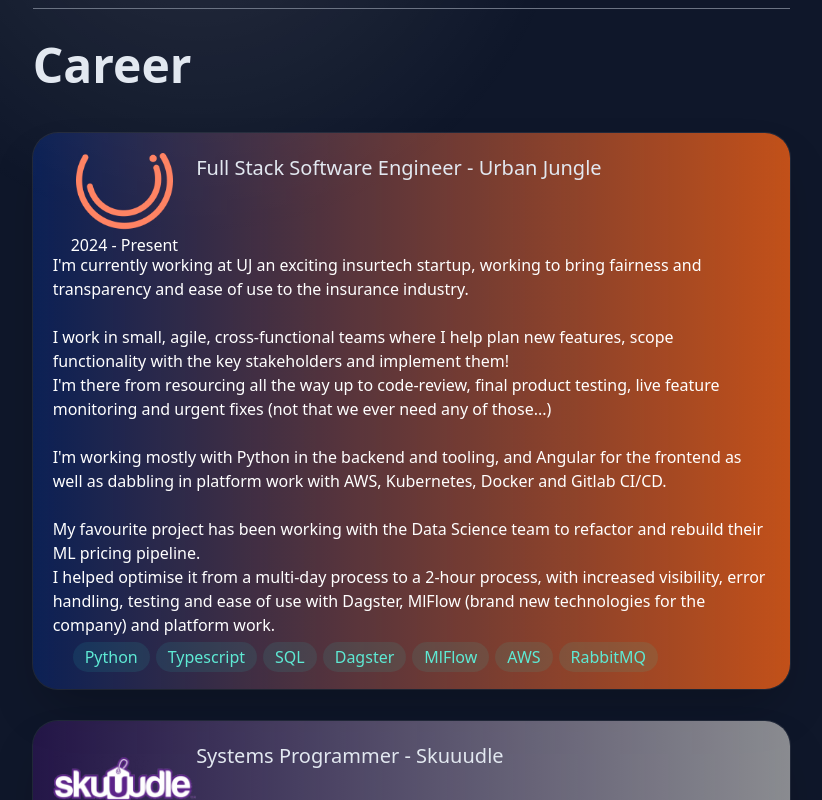
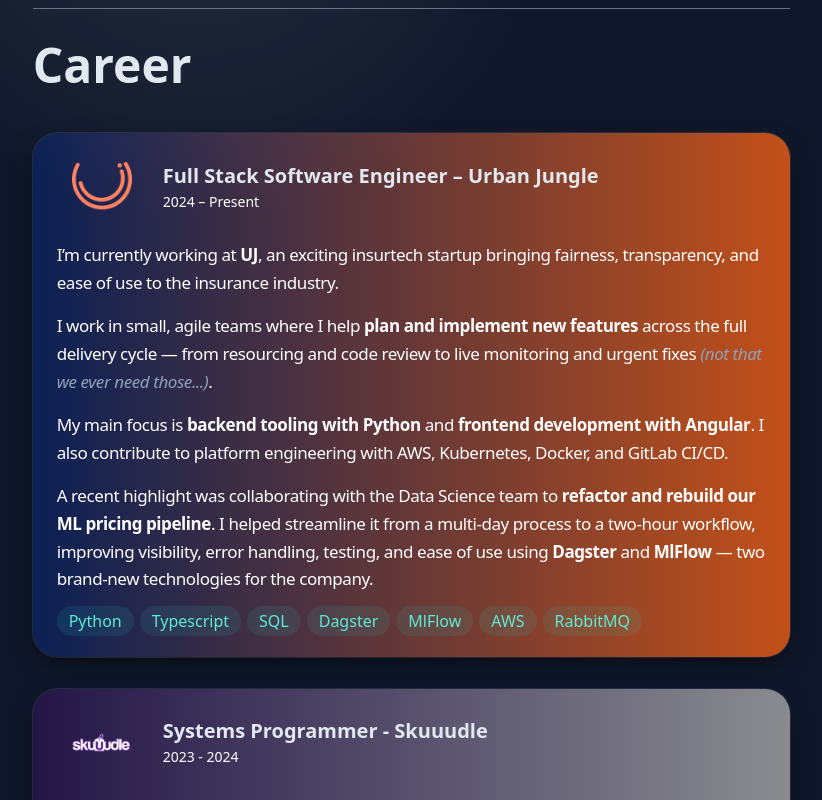
Before and after one commit to jhygate/jhygate.github.io, an Angular app: page / in a window 1280 px wide. Shown: the part 540-1340 px from the top of the page, without its empty margins (442-1264 px from the left). Built offline with nearby package versions, Linux system fonts and the light colour scheme.

Commit message:
idk maybe slightly prettier

```diff
--- a/src/app/components/experience/career/career.component.html
+++ b/src/app/components/experience/career/career.component.html
@@ -4,25 +4,40 @@
   gradientClass="uj-gradient"
   imageSrc="assets/images/UJ.png"
   imageAlt="UJ logo"
-  date="2024 - Present"
-  title="Full Stack Software Engineer - Urban Jungle"
+  date="2024 – Present"
+  title="Full Stack Software Engineer – Urban Jungle"
   [techStack]="['Python', 'Typescript', 'SQL', 'Dagster', 'MlFlow', 'AWS', 'RabbitMQ']"
 >
-  <p>
-    I'm currently working at UJ an exciting insurtech startup, working to bring fairness and
-    transparency and ease of use to the insurance industry.<br /><br />
-    I work in small, agile, cross-functional teams where I help plan new features, scope
-    functionality with the key stakeholders and implement them!<br />
-    I'm there from resourcing all the way up to code-review, final product testing, live feature
-    monitoring and urgent fixes (not that we ever need any of those...)<br /><br />
-    I'm working mostly with Python in the backend and tooling, and Angular for the frontend as well
-    as dabbling in platform work with AWS, Kubernetes, Docker and Gitlab CI/CD.<br /><br />
-    My favourite project has been working with the Data Science team to refactor and rebuild their
-    ML pricing pipeline.<br />
-    I helped optimise it from a multi-day process to a 2-hour process, with increased visibility,
-    error handling, testing and ease of use with Dagster, MlFlow (brand new technologies for the
-    company) and platform work.
-  </p>
+  <div class="space-y-4 text-[17px] text-slate-100 leading-relaxed tracking-tight">
+    <p>
+      I’m currently working at <strong class="font-semibold text-white">UJ</strong>, an exciting
+      insurtech startup bringing fairness, transparency, and ease of use to the insurance industry.
+    </p>
+
+    <p>
+      I work in small, agile teams where I help
+      <strong class="font-semibold text-white">plan and implement new features</strong> across the
+      full delivery cycle — from resourcing and code review to live monitoring and urgent fixes
+      <span class="italic text-slate-400">(not that we ever need those...)</span>.
+    </p>
+
+    <p>
+      My main focus is
+      <strong class="font-semibold text-white">backend tooling with Python</strong> and
+      <strong class="font-semibold text-white">frontend development with Angular</strong>. I also
+      contribute to platform engineering with AWS, Kubernetes, Docker, and GitLab CI/CD.
+    </p>
+
+    <p>
+      A recent highlight was collaborating with the Data Science team to
+      <strong class="font-semibold text-white">refactor and rebuild our ML pricing pipeline</strong
+      >. I helped streamline it from a multi-day process to a two-hour workflow, improving
+      visibility, error handling, testing, and ease of use using
+      <strong class="font-semibold text-white">Dagster</strong> and
+      <strong class="font-semibold text-white">MlFlow</strong> — two brand-new technologies for the
+      company.
+    </p>
+  </div>
 </app-info-box>
 
 <app-info-box
--- a/src/app/components/info-box/info-box.component.html
+++ b/src/app/components/info-box/info-box.component.html
@@ -1,26 +1,32 @@
 <div
-  class="rounded-[25px] p-5 w-full mt-8 flex flex-col {{
+  class="rounded-[25px] p-6 w-full mt-8 flex flex-col {{
     gradientClass
-  }} slide-in-right shadow-2xl shadow-black/25 ring-1 ring-white/8"
+  }} slide-in-right shadow-[0_10px_25px_-5px_rgba(0,0,0,0.5),_0_4px_6px_-4px_rgba(0,0,0,0.4)] ring-1 ring-white/10"
 >
-  <div class="flex flex-row h-[100px]">
-    <div class="flex-[2] h-full flex flex-col">
-      <img
-        [src]="imageSrc"
-        [alt]="imageAlt"
-        class="flex-[8] w-full h-[80%] object-contain opacity-100"
-      />
-      <p class="flex-[2] m-0 text-center">{{ date }}</p>
+  <div class="flex flex-row gap-4 items-center">
+    <!-- Logo column -->
+    <div class="w-[90px] flex flex-col items-center justify-center">
+      <img [src]="imageSrc" [alt]="imageAlt" class="w-[60px] h-[60px] object-contain" />
     </div>
-    <div class="flex-[8]">
-      <h2 class="text-[1.25rem] text-[#e2e8f0] text-left mt-0 mb-0 font-normal">
+
+    <!-- Title and date -->
+    <div class="flex-1">
+      <h2 class="text-xl text-[#e2e8f0] font-semibold leading-tight">
         {{ title }}
       </h2>
-      <p *ngIf="description" class="mx-5">{{ description }}</p>
+      <p class="text-sm text-slate-300 mt-1 font-medium">
+        {{ date }}
+      </p>
     </div>
   </div>
-  <ng-content></ng-content>
-  <div *ngIf="techStack" class="flex flex-wrap mt-2 ml-[20px] pl-0">
+
+  <!-- Slot content -->
+  <div class="mx-auto mt-6 space-y-4 text-[17px] text-slate-100 leading-relaxed tracking-tight">
+    <ng-content></ng-content>
+  </div>
+
+  <!-- Tech stack -->
+  <div *ngIf="techStack" class="flex flex-wrap mt-4 justify-start">
     <app-tech-bubble *ngFor="let tech of techStack" [tech]="tech"></app-tech-bubble>
   </div>
 </div>
```
